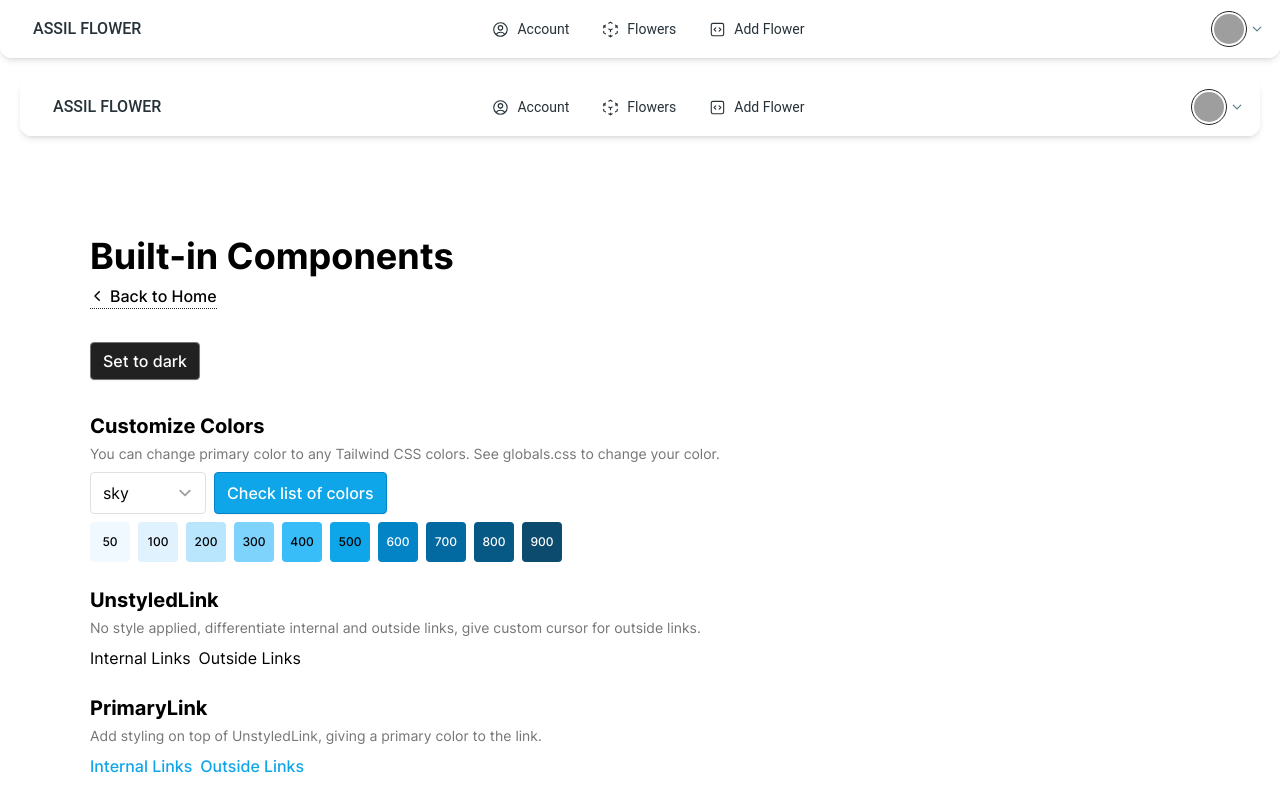
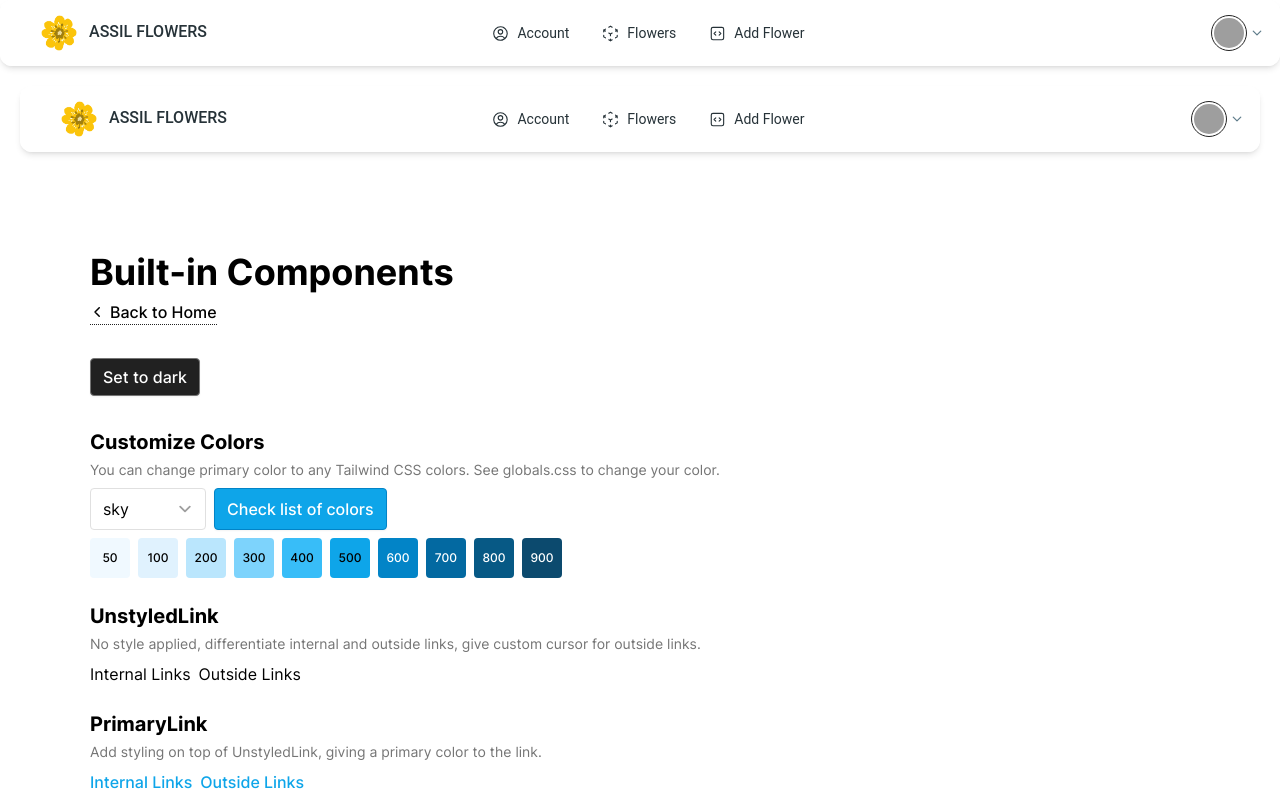
Before and after one commit to omarkhaled1910/flowers, a Next.js app: page /components in a window 1280 px wide. Shown: the top 800 px of the page. Built offline with nearby package versions, Linux system fonts and the light colour scheme; grey boxes are pictures that could not be loaded.

Commit message:
add logo

```diff
--- a/src/components/Seo.tsx
+++ b/src/components/Seo.tsx
@@ -1,21 +1,21 @@
 import Head from 'next/head';
 import { useRouter } from 'next/router';
-
+import logo from '@/assets/logo.png';
 // !STARTERCONF Change these default meta
 const defaultMeta = {
-  title: 'Next.js + Tailwind CSS + TypeScript Starter',
-  siteName: 'Next.js + Tailwind CSS + TypeScript Starter',
+  title: 'Assil Flowers',
+  siteName: 'Assil Flowers',
   description:
     'A starter for Next.js, Tailwind CSS, and TypeScript with Absolute Import, Seo, Link component, pre-configured with Husky',
   /** Without additional '/' on the end, e.g. https://theodorusclarence.com */
-  url: 'https://tsnext-tw.thcl.dev',
+  // url: 'https://tsnext-tw.thcl.dev',
   type: 'website',
   robots: 'follow, index',
   /**
    * No need to be filled, will be populated with openGraph function
    * If you wish to use a normal image, just specify the path below
    */
-  image: 'https://tsnext-tw.thcl.dev/images/large-og.png',
+  image: logo.src,
 };
 
 type SeoProps = {
@@ -46,23 +46,12 @@ export default function Seo(props: SeoProps) {
   return (
     <Head>
       <title>{meta.title}</title>
+      <link rel='icon' href={logo.src} />
+
       <meta name='robots' content={meta.robots} />
       <meta content={meta.description} name='description' />
-      <meta property='og:url' content={`${meta.url}${router.asPath}`} />
-      <link rel='canonical' href={`${meta.url}${router.asPath}`} />
-      {/* Open Graph */}
-      <meta property='og:type' content={meta.type} />
-      <meta property='og:site_name' content={meta.siteName} />
-      <meta property='og:description' content={meta.description} />
-      <meta property='og:title' content={meta.title} />
-      <meta name='image' property='og:image' content={meta.image} />
-      {/* Twitter */}
-      <meta name='twitter:card' content='summary_large_image' />
-      {/* // !STARTERCONF Remove or change to your handle */}
-      {/* <meta name='twitter:site' content='@th_clarence' /> */}
-      <meta name='twitter:title' content={meta.title} />
-      <meta name='twitter:description' content={meta.description} />
-      <meta name='twitter:image' content={meta.image} />
+      <meta content={meta.image} name='image' />
+
       {meta.date && (
         <>
           <meta property='article:published_time' content={meta.date} />
@@ -81,11 +70,11 @@ export default function Seo(props: SeoProps) {
       )}
 
       {/* Favicons */}
-      {favicons.map((linkProps) => (
+      {/* {favicons.map((linkProps) => (
         <link key={linkProps.href} {...linkProps} />
-      ))}
+      ))} */}
       <meta name='msapplication-TileColor' content='#ffffff' />
-      <meta name='msapplication-config' content='/favicon/browserconfig.xml' />
+      <meta name='msapplication-config' content={logo.src} />
       <meta name='theme-color' content='#ffffff' />
     </Head>
   );
--- a/src/components/navbar/Navbar.tsx
+++ b/src/components/navbar/Navbar.tsx
@@ -26,9 +26,8 @@ import {
 } from '@material-tailwind/react';
 import { useRouter } from 'next/router';
 import React from 'react';
-
+import logo from '@/assets/logo.png';
 // profile menu component
-
 
 function ProfileMenu() {
   const [isMenuOpen, setIsMenuOpen] = React.useState(false);
@@ -276,7 +275,13 @@ export function ComplexNavbar() {
           href='/'
           className='mr-4 ml-2 cursor-pointer py-1.5 font-medium'
         >
-          ASSIL FLOWER
+          <Avatar
+            className='mx-2'
+            size='sm'
+            alt='tania andrew'
+            src={logo.src}
+          />{' '}
+          ASSIL FLOWERS
         </Typography>
         <div className='absolute top-2/4 left-2/4 hidden -translate-x-2/4 -translate-y-2/4 lg:block'>
           <NavList />
--- a/src/pages/404.tsx
+++ b/src/pages/404.tsx
@@ -1,13 +1,12 @@
 import * as React from 'react';
 import { RiAlarmWarningFill } from 'react-icons/ri';
 
-import Layout from '@/components/layout/Layout';
 import ArrowLink from '@/components/links/ArrowLink';
 import Seo from '@/components/Seo';
 
 export default function NotFoundPage() {
   return (
-    <Layout>
+    <>
       <Seo templateTitle='Not Found' />
 
       <main>
@@ -24,6 +23,6 @@ export default function NotFoundPage() {
           </div>
         </section>
       </main>
-    </Layout>
+    </>
   );
 }
```
Also changed, not shown: public/images/flowericon.png (added).
